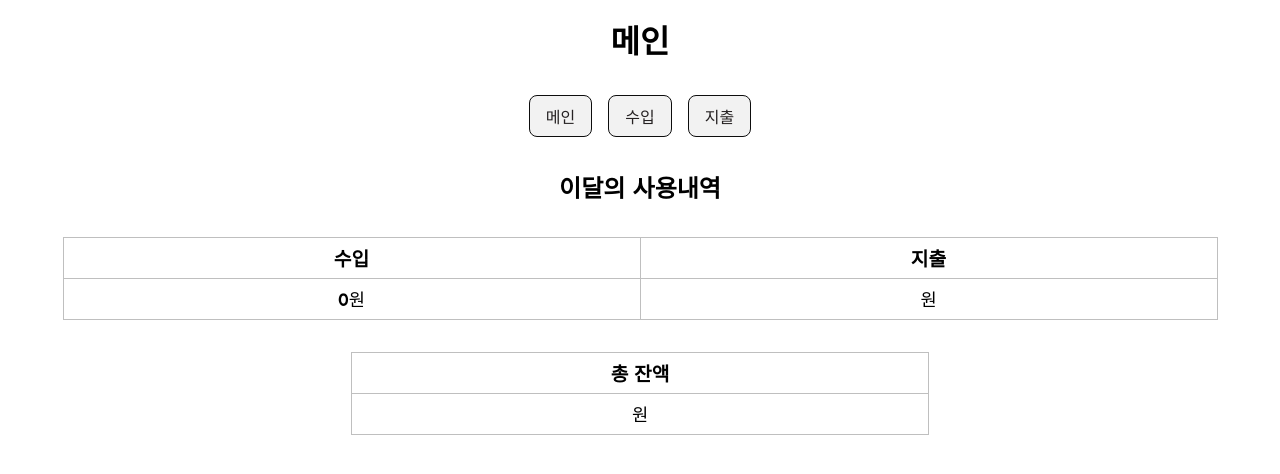
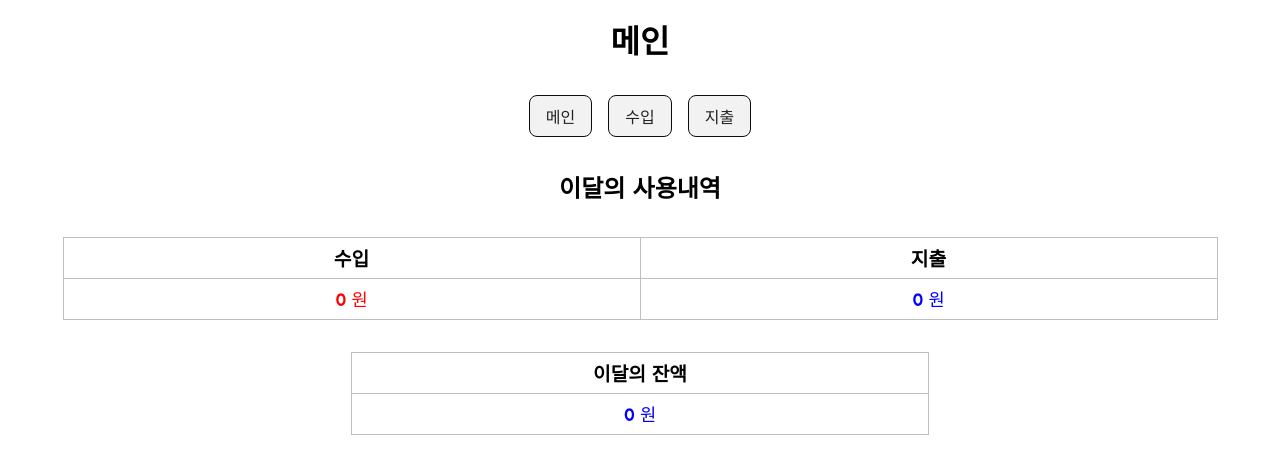
Before and after one commit to miok-jung/account-service, a React (Create React App) app: page / in a window 1280 px wide. Shown: the top 474 px of the page. Built offline with nearby package versions, Linux system fonts and the light colour scheme; no server answers.

Commit message:
modify: month money - 이달의 수입/지출 합계 정산 및 색상별 표시

```diff
--- a/src/Main.js
+++ b/src/Main.js
@@ -4,17 +4,31 @@ import "./css/main.scss";
 import axios from "axios";
 
 const Main = () => {
-  const [monthIncome, setMonthIncome] = useState(0);
+  const [MonthIncome, setMonthIncome] = useState(0);
+  const [MonthExpense, setMonthExpense] = useState(0);
+  const [Total, setTotal] = useState(0);
+
   useEffect(() => {
     axios
-      .get("/api/income/total")
+      .get("/api/income/month/total")
       .then((res) => {
         setMonthIncome(res.data.total);
       })
       .catch((err) => {
         console.log(err);
       });
+    axios
+      .get("/api/expense/month/total")
+      .then((res) => {
+        setMonthExpense(res.data.total);
+      })
+      .catch((err) => {
+        console.log(err);
+      });
   }, []);
+  useEffect(() => {
+    setTotal(MonthIncome - MonthExpense);
+  }, [MonthIncome, MonthExpense]);
 
   return (
     <>
@@ -29,22 +43,32 @@ const Main = () => {
         </thead>
         <tbody>
           <tr>
-            <td>
-              {monthIncome.toString().replace(/\B(?=(\d{3})+(?!\d))/g, ",")}원
+            <td className="text_red">
+              {MonthIncome.toString().replace(/\B(?=(\d{3})+(?!\d))/g, ",")} 원
             </td>
-            <td>원</td>
+            <td className="text_blue">
+              {MonthExpense.toString().replace(/\B(?=(\d{3})+(?!\d))/g, ",")} 원
+            </td>
           </tr>
         </tbody>
       </table>
       <table className="table_total">
         <thead>
           <tr>
-            <th>총 잔액</th>
+            <th>이달의 잔액</th>
           </tr>
         </thead>
         <tbody>
           <tr>
-            <td> 원</td>
+            {Total > 0 ? (
+              <td className="text_red">
+                {Total.toString().replace(/\B(?=(\d{3})+(?!\d))/g, ",")} 원
+              </td>
+            ) : (
+              <td className="text_blue">
+                {Total.toString().replace(/\B(?=(\d{3})+(?!\d))/g, ",")} 원
+              </td>
+            )}
           </tr>
         </tbody>
       </table>
--- a/src/css/main.scss
+++ b/src/css/main.scss
@@ -21,4 +21,10 @@ h2 {
     text-align: center;
     border: 1px solid $color4;
   }
+  .text_red {
+    color: red;
+  }
+  .text_blue {
+    color: blue;
+  }
 }
```
